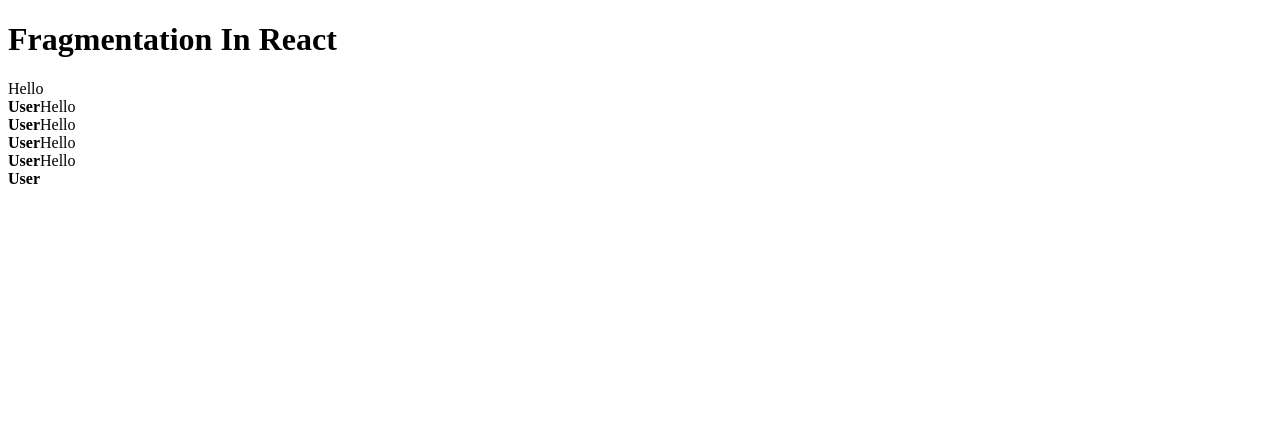
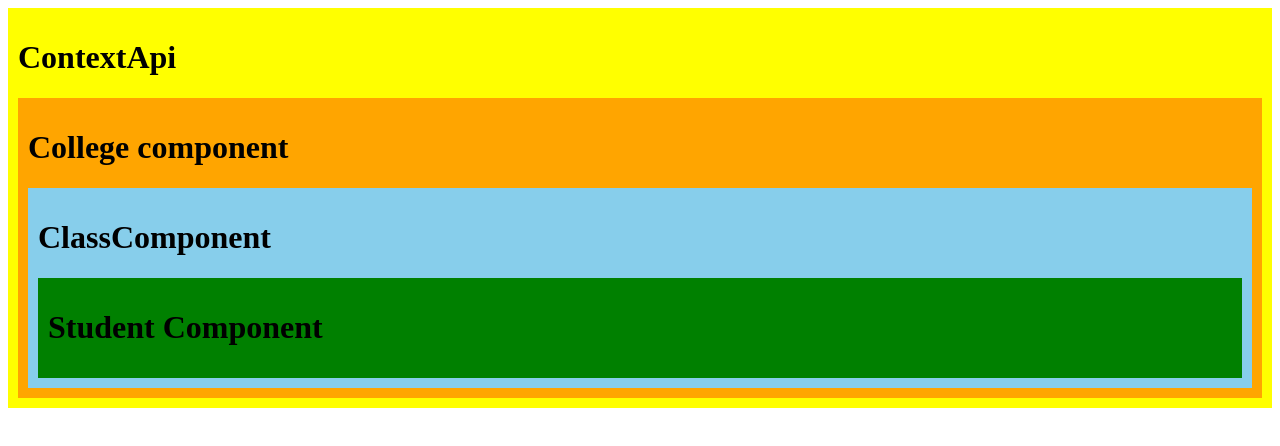
Before and after one commit to py-pankaj-ydv-7/Learning-React-js-step-by-step, a React (Vite) app in the folder react-blog/: page / in a window 1280 px wide. Shown: the top 446 px of the page. Built offline with nearby package versions, Linux system fonts and the light colour scheme.

Commit message:
context api

```diff
--- a/react-blog/src/App.jsx
+++ b/react-blog/src/App.jsx
@@ -1,6 +1,8 @@
 
 
 // import Login,{Profile,Setting} from "./UserComponent";
+
+
 
 // import UncontrolledComponent from "./UncontrolledComponent";
 
@@ -113,7 +115,8 @@
 //  import UpdatingArrayInState from "./UpdatingArrayInState";
 // import UseActionStateHook from "./UseActionStateHook";
 // import UseIdHook from "./UseIdHook";
-import FragmentationInReact from "./FragmentationInReact";
+// import FragmentationInReact from "./FragmentationInReact";
+import ContextApi from "./contextApi/ContextApi";
 
 
 // function App(){
@@ -202,7 +205,8 @@ function App(){
       {/* <UpdatingArrayInState/> */}
       {/* <UseActionStateHook/> */}
       {/* <UseIdHook/> */}
-      <FragmentationInReact/>
+      {/* <FragmentationInReact/> */}
+      <ContextApi/>
 
 
     </div>
--- /dev/null
+++ b/react-blog/src/contextApi/ClassComponent.jsx
@@ -0,0 +1,13 @@
+import Student from "./Student"
+
+
+function ClassComponent() {
+  return (
+    <div style={{backgroundColor:"skyblue", padding:"10px"}}>
+        <h1>ClassComponent</h1>
+        <Student/>
+    </div>
+  )
+}
+
+export default ClassComponent
--- /dev/null
+++ b/react-blog/src/contextApi/College.jsx
@@ -0,0 +1,15 @@
+import ClassComponent from "./ClassComponent"
+
+
+function College() {
+  return (
+    < >
+    <div style={{backgroundColor:"orange", padding:"10px"}}>
+    <h1>College component</h1>
+    <ClassComponent/>
+    </div>
+    </>
+  )
+}
+
+export default College
--- /dev/null
+++ b/react-blog/src/contextApi/ContextApi.jsx
@@ -0,0 +1,15 @@
+import College from "./College"
+
+
+function ContextApi() {
+  return (
+    <>
+    <div style={{backgroundColor:'yellow', padding:"10px"}}>
+    <h1>ContextApi</h1>
+    <College/>
+      </div>
+    </>
+  )
+}
+
+export default ContextApi
--- /dev/null
+++ b/react-blog/src/contextApi/ContextData.jsx
@@ -0,0 +1,3 @@
+import { createContext } from "react"
+
+export const SubjectContext=createContext("maths")
--- /dev/null
+++ b/react-blog/src/contextApi/Student.jsx
@@ -0,0 +1,10 @@
+
+
+export default function Student() {
+  return (
+    <div style={{backgroundColor:"green", padding:"10px"}}>
+        <h1>Student Component</h1>
+
+    </div>
+  )
+}
```
Also changed, not shown: react-blog/src/FragmentationInReact.jsx (line endings or trailing spaces).
